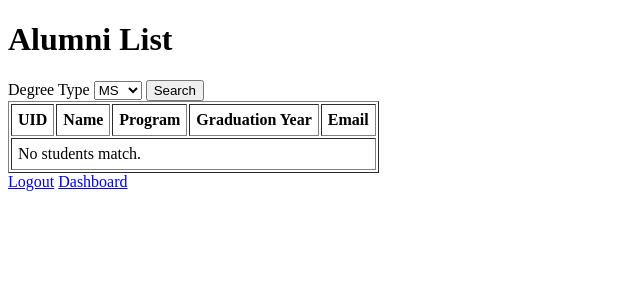
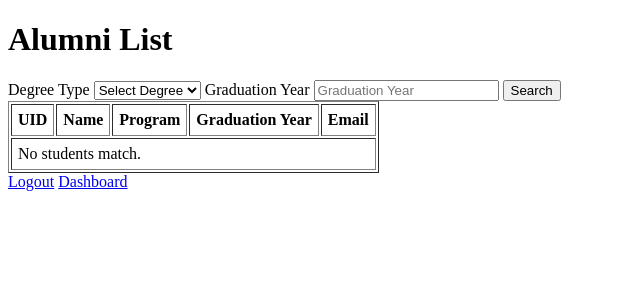
Before and after one commit to risharmaa/university_system, a Flask app: template templates/alumnilist.html in a window 1280 px wide. Shown: the top 300 px of the page, without its empty margins (0-640 px from the left). Run offline with Flask 3, Linux system fonts and the light colour scheme; the template is opened without the code that fills it, so the values that code supplies are empty.

Commit message:
updated main.py and alumnilist.html to search for alumni based on graduation year

```diff
--- a/main.py
+++ b/main.py
@@ -1482,8 +1482,11 @@ def alumnilist():
 
     cursor = mydb.cursor(dictionary = True)
     program = request.args.get('program')
+    grad_year = request.args.get('grad_year', type = int)
     if program:
         cursor.execute("SELECT users.uid, email, fname, lname, a.degree, a.graduation_year from users INNER JOIN alumni AS a ON users.uid = a.uid WHERE a.degree = %s", (program,))
+    elif grad_year:
+        cursor.execute("SELECT users.uid, email, fname, lname, a.degree, a.graduation_year from users INNER JOIN alumni AS a ON users.uid = a.uid WHERE a.graduation_year = %s", (grad_year,))
     else:
         cursor.execute("SELECT users.uid, email, fname, lname, a.degree, a.graduation_year from users INNER JOIN alumni AS a ON users.uid = a.uid")
     alum = cursor.fetchall()
--- a/templates/alumnilist.html
+++ b/templates/alumnilist.html
@@ -5,12 +5,15 @@
 </head>
 <body>
     <h1>Alumni List</h1>
-    <form method="get" action="/alumnilist">
+    <form method="GET" action="/alumnilist">
     <label for="program">Degree Type</label>
     <select name="program" id="program">
+    <option value="">Select Degree</option>
       <option value = "MS">MS</option>
       <option value = "PhD">PhD</option>
     </select>
+    <label for = "grad_year">Graduation Year</label>
+    <input type="text" name="grad_year" placeholder = "Graduation Year">
     <input type="submit" value="Search">
   </form>
     <table border="1" cellpadding="6">
```
